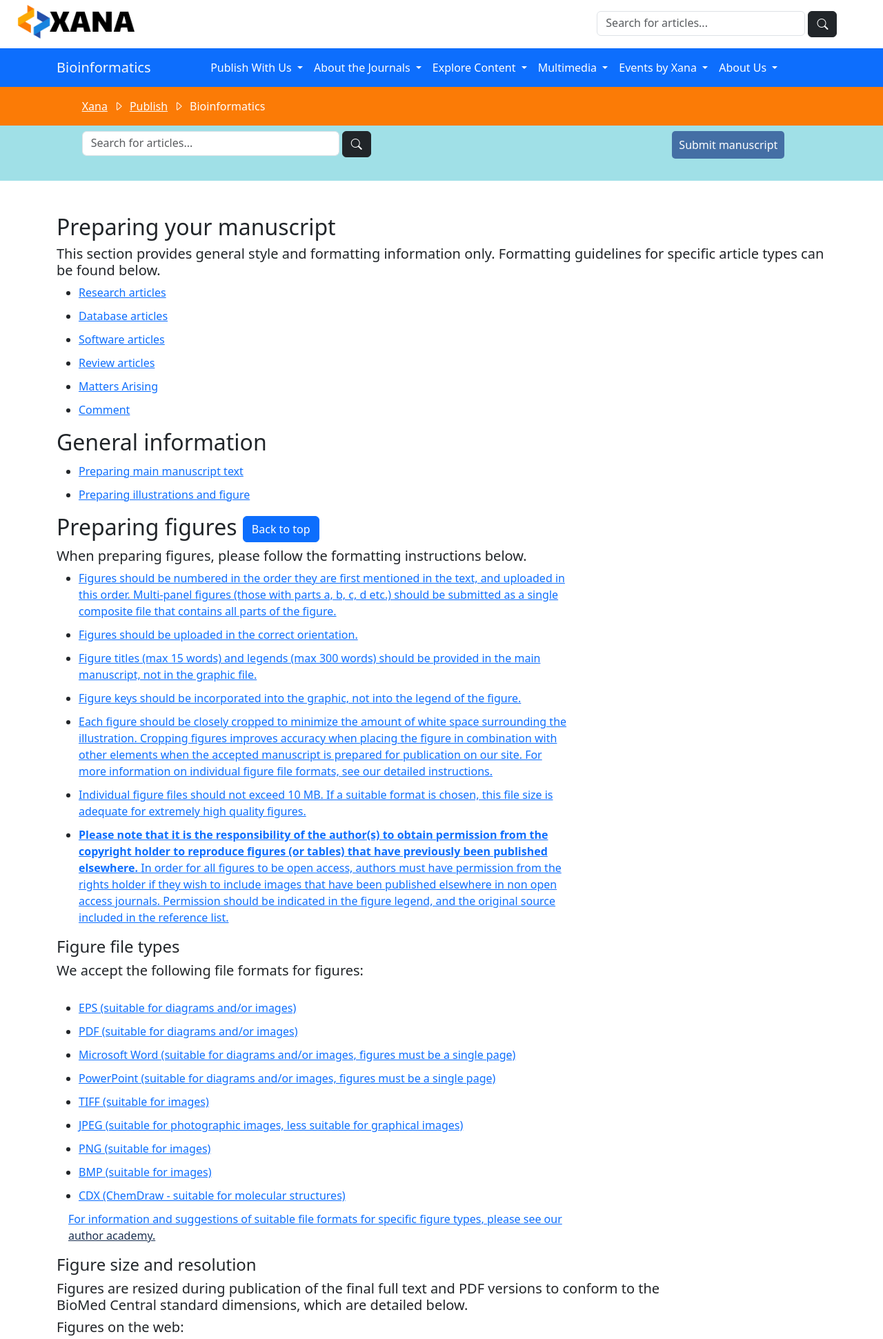
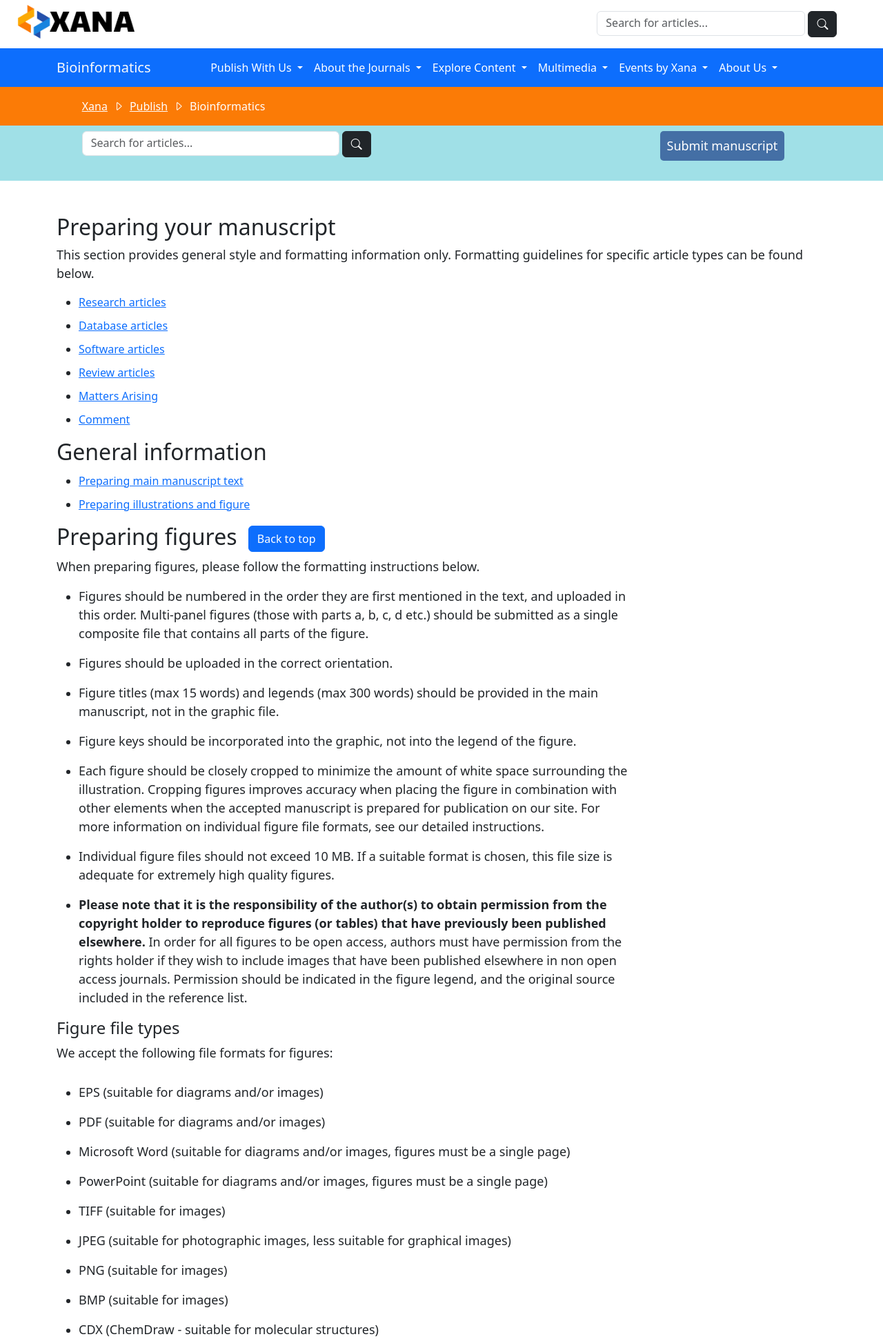
Before and after one commit to DivyanshuRawalLab/xana_main, a PHP site: page /for_author.php in a window 1280 px wide. Shown: the top 1941 px of the page at 69% size. Run offline with PHP 8.4, Linux system fonts and the light colour scheme; some libraries are stand-ins or nearby versions.

Commit message:
Modify Ui

```diff
--- a/assets/css/for_author.css
+++ b/assets/css/for_author.css
@@ -1,3 +1,4 @@
+
 #contain1{
     height: 80px;
     width: 1527px;
--- a/for_author.php
+++ b/for_author.php
@@ -7,6 +7,12 @@
 	<link rel="stylesheet" href="assets/css/styles.css">
     <link rel="stylesheet" href="https://maxcdn.bootstrapcdn.com/font-awesome/4.4.0/css/font-awesome.min.css">
     <title>For authors</title>
+	<style>
+		p {
+  font-size: large;
+}
+
+	</style>
 </head>
 <body>
 
@@ -15,7 +21,7 @@
         <div class="child1">
 		<div class="child2">
 			<h2 class="heading1">Preparing your manuscript</h2>
-			<h5 class="head1">This section provides general style and formatting information only. Formatting guidelines for specific article types can be found below. </h5>
+			<p class="head1">This section provides general style and formatting information only. Formatting guidelines for specific article types can be found below. </p>
 			<nav class="navbar5">
 				<div>
 				  <ul>
@@ -39,56 +45,58 @@
 				  </ul>
 				</div>
 			  </nav>
-			  <h2 class="heading3" id="Figure">Preparing figures  <a href="for_author.php" class="btn btn-primary rounded">Back to top</a></h2>
+			  <h2 class="heading3" id="Figure">Preparing figures  <a href="for_author.php" class="btn btn-primary rounded ms-2">Back to top</a></h2>
 			  <div class="line2"></div>
-			  <h5 class="head2">When preparing figures, please follow the formatting instructions below.</h5>
+			  <p class="head2">When preparing figures, please follow the formatting instructions below.</p>
 			<nav class="navbar7">
 				<div>
 				  <ul>
-				  <li><a href="#">Figures should be numbered in the order they are first mentioned in the text, and uploaded in<br> this order. Multi-panel figures (those with parts a, b, c, d etc.) should be submitted as a single<br> composite file that contains all parts of the figure.</a></li>
-				  <li style="margin-top: 10px;"><a href="#">Figures should be uploaded in the correct orientation.</a></li>
-				  <li style="margin-top: 10px;"><a href="#">Figure titles (max 15 words) and legends (max 300 words) should be provided in the main<br> manuscript, not in the graphic file.</a></li>
-				  <li style="margin-top: 10px;"><a href="#">Figure keys should be incorporated into the graphic, not into the legend of the figure.</a></li>
-				  <li style="margin-top: 10px;"><a href="#">Each figure should be closely cropped to minimize the amount of white space surrounding the<br> illustration. Cropping figures improves accuracy when placing the figure in combination with<br> other elements when the accepted manuscript is prepared for publication on our site. For<br> more information on individual figure file formats, see our detailed instructions.</a></li>
-				  <li style="margin-top: 10px;"><a href="#">Individual figure files should not exceed 10 MB. If a suitable format is chosen, this file size is <br>adequate for extremely high quality figures.</a></li>
-				  <li style="margin-top: 10px;"><a href="#"><span style="font-weight: bold;">Please note that it is the responsibility of the author(s) to obtain permission from the<br> copyright holder to reproduce figures (or tables) that have previously been published<br> elsewhere. </span> In order for all figures to be open access, authors must have permission from the<br> rights holder if they wish to include images that have been published elsewhere in non open<br> access journals. Permission should be indicated in the figure legend, and the original source<br> included in the reference list.</a></li>
+				  <li><p>Figures should be numbered in the order they are first mentioned in the text, and uploaded in<br> this order. Multi-panel figures (those with parts a, b, c, d etc.) should be submitted as a single<br> composite file that contains all parts of the figure.</p></li>
+				  <li style="margin-top: 10px;"><p>Figures should be uploaded in the correct orientation.</p></li>
+				  <li style="margin-top: 10px;"><p>Figure titles (max 15 words) and legends (max 300 words) should be provided in the main<br> manuscript, not in the graphic file.</></li>
+				  <li style="margin-top: 10px;"><p>Figure keys should be incorporated into the graphic, not into the legend of the figure.</a></li>
+				  <li style="margin-top: 10px;"><p>Each figure should be closely cropped to minimize the amount of white space surrounding the<br> illustration. Cropping figures improves accuracy when placing the figure in combination with<br> other elements when the accepted manuscript is prepared for publication on our site. For<br> more information on individual figure file formats, see our detailed instructions.</p></li>
+				  <li style="margin-top: 10px;"><p>Individual figure files should not exceed 10 MB. If a suitable format is chosen, this file size is <br>adequate for extremely high quality figures.</p></li>
+				  <li style="margin-top: 10px;"><p><span style="font-weight: bold;">Please note that it is the responsibility of the author(s) to obtain permission from the<br> copyright holder to reproduce figures (or tables) that have previously been published<br> elsewhere. </span> In order for all figures to be open access, authors must have permission from the<br> rights holder if they wish to include images that have been published elsewhere in non open<br> access journals. Permission should be indicated in the figure legend, and the original source<br> included in the reference list.</p></li>
 				  </ul>
 				</div>
 			  </nav>
 			  <div class="scrollbar-container">
 				<div class="scrollbar-content">
 					<h4 class="heading4">Figure file types</h4>
-					<h5 class="head3">We accept the following file formats for figures:</h5>
+					<p class="head3">We accept the following file formats for figures:</p>
 					<nav class="navbar8">
 						<div>
 						  <ul>
-						  <li style="margin-top: 30px;"><a href="#">EPS (suitable for diagrams and/or images)</a></li>
-						  <li style="margin-top: 10px;"><a href="#">PDF (suitable for diagrams and/or images)</a></li>
-						  <li style="margin-top: 10px;"><a href="#">Microsoft Word (suitable for diagrams and/or images, figures must be a single page)</a></li>
-						  <li style="margin-top: 10px;"><a href="#">PowerPoint (suitable for diagrams and/or images, figures must be a single page)</a></li>
-						  <li style="margin-top: 10px;"><a href="#">TIFF (suitable for images)</a></li>
-						  <li style="margin-top: 10px;"><a href="#">JPEG (suitable for photographic images, less suitable for graphical images)</a></li>
-						  <li style="margin-top: 10px;"><a href="#">PNG (suitable for images)</a></li>
-						  <li style="margin-top: 10px;"><a href="#">BMP (suitable for images)</a></li>
-						  <li style="margin-top: 10px;"><a href="#">CDX (ChemDraw - suitable for molecular structures)</a></li>
-						  <li style="margin-top: 10px;list-style: none; margin-left: -15px;"><a href="#">For information and suggestions of suitable file formats for specific figure types, please see our</a></li>
-						  <a href="#" style="text-decoration: underline;color: #1b3051; margin-left: -15px;">author academy.</a>
+						  <li style="margin-top: 30px;"><p>EPS (suitable for diagrams and/or images)</a></li>
+						  <li style="margin-top: 10px;"><p>PDF (suitable for diagrams and/or images)</a></li>
+						  <li style="margin-top: 10px;"><p>Microsoft Word (suitable for diagrams and/or images, figures must be a single page)</p></li>
+						  <li style="margin-top: 10px;"><p>PowerPoint (suitable for diagrams and/or images, figures must be a single page)</p></li>
+						  <li style="margin-top: 10px;"><p>TIFF (suitable for images)</p></li>
+						  <li style="margin-top: 10px;"><p>JPEG (suitable for photographic images, less suitable for graphical images)</p></li>
+						  <li style="margin-top: 10px;"><p>PNG (suitable for images)</p></li>
+						  <li style="margin-top: 10px;"><p>BMP (suitable for images)</p></li>
+						  <li style="margin-top: 10px;"><p>CDX (ChemDraw - suitable for molecular structures)</p></li>
+						  <li style="margin-top: 10px;list-style: none; margin-left: -15px;"><p>For information and suggestions of suitable file formats for specific figure types, please see our
+						  <a href="#" style="text-decoration: underline;color: #1b3051; "> author academy.</a>
+						  </p></li>
+
 						  </ul>
 						</div>
 					  </nav>
 					  <h4 class="heading4">Figure size and resolution</h4>
-					<h5 class="head3">Figures are resized during publication of the final full text and PDF versions to conform to the<br> BioMed Central standard dimensions, which are detailed below.</h5>
-					<h5 class="head3">Figures on the web:</h5>
+					<p class="head3">Figures are resized during publication of the final full text and PDF versions to conform to the<br> BioMed Central standard dimensions, which are detailed below.</p>
+					<p class="head3">Figures on the web:</p>
 					<nav class="navbar8">
 						<div>
 						  <ul>
-						  <li style="margin-top: 30px;"><a href="#">width of 600 pixels (standard), 1200 pixels (high resolution).</a></li>
-						  <li style="margin-top: 30px; list-style: none;"><a href="#">Figures in the final PDF version:</a></li>
-						  <li style="margin-top: 30px;"><a href="#">width of 85 mm for half page width figure</a></li>
-						  <li style="margin-top: 10px;"><a href="#">width of 170 mm for full page width figure</a></li>
-						  <li style="margin-top: 10px;"><a href="#">maximum height of 225 mm for figure and legend</a></li>
-						  <li style="margin-top: 10px;"><a href="#">image resolution of approximately 300 dpi (dots per inch) at the final size</a></li>
-						  <li style="margin-top: 50px;list-style: none; margin-left: -15px;"><a href="#">Figures should be designed such that all information, including text, is legible at these <br> dimensions. All lines should be wider than 0.25 pt when constrained to standard figure widths. <br> All fonts must be embedded.</a></li>
+						  <li style="margin-top: 30px;"><p>width of 600 pixels (standard), 1200 pixels (high resolution).</p></li>
+						  <li style="margin-top: 10px; "><p>Figures in the final PDF version:</p></li>
+						  <li style="margin-top: 10px;"><p>width of 85 mm for half page width figure</p></li>
+						  <li style="margin-top: 10px;"><p>width of 170 mm for full page width figure</p></li>
+						  <li style="margin-top: 10px;"><p>maximum height of 225 mm for figure and legend</p></li>
+						  <li style="margin-top: 10px;"><p>image resolution of approximately 300 dpi (dots per inch) at the final size</p></li>
+						  <li style="margin-top: 50px;list-style: none; margin-left: -15px;"><p>Figures should be designed such that all information, including text, is legible at these <br> dimensions. All lines should be wider than 0.25 pt when constrained to standard figure widths. <br> All fonts must be embedded.</p></li>
 						  </ul>
 						</div>
 					  </nav>
@@ -96,77 +104,75 @@
 					  <nav class="navbar8">
 						  <div>
 							<ul>
-							<li style="margin-top: 30px;"><a href="#">Vector figures should if possible be submitted as PDF files, which are usually more compact <br> than EPS files.</a></li>
-							<li style="margin-top: 10px;"><a href="#">TIFF files should be saved with LZW compression, which is lossless (decreases file size without <br> decreasing quality) in order to minimize upload time.</a></li>
-							<li style="margin-top: 10px;"><a href="#">JPEG files should be saved at maximum quality.</a></li>
-							<li style="margin-top: 10px;"><a href="#">width of 170 mm for full page width figure</a></li>
-							<li style="margin-top: 10px;"><a href="#">Conversion of images between file types (especially lossy formats such as JPEG) should be kept to a minimum to avoid degradation of quality.</a></li>
-							<li style="margin-top: 50px;list-style: none; margin-left: -15px;"><a href="#">If you have any questions or are experiencing a problem with figures, please contact the <br>customer service team</a></li>
+							<li style="margin-top: 30px;"><p>Vector figures should if possible be submitted as PDF files, which are usually more compact <br> than EPS files.</p></li>
+							<li style="margin-top: 10px;"><p>TIFF files should be saved with LZW compression, which is lossless (decreases file size without <br> decreasing quality) in order to minimize upload time.</p></li>
+							<li style="margin-top: 10px;"><p>JPEG files should be saved at maximum quality.</p></li>
+							<li style="margin-top: 10px;"><p>width of 170 mm for full page width figure</p></li>
+							<li style="margin-top: 10px;"><p>Conversion of images between file types (especially lossy formats such as JPEG) should be kept to a minimum to avoid degradation of quality.</p></li>
+							<li style="margin-top: 50px;list-style: none; margin-left: -15px;"><p>If you have any questions or are experiencing a problem with figures, please contact the <br>customer service team</p></li>
 							</ul>
 						  </div>
 						</nav>
-						<h2 class="heading5" id="Text">Preparing main manuscript text<button id="back-to-top1" title="Back-to-Top">Back to top</button></h2>
+						<h2 class="heading5" id="Text">Preparing main manuscript text<a href="for_author.php" class="btn btn-primary rounded ms-2">Back to top</a></h2>
 						<div class="line4"></div>
-						<h5 class="head4">Quick points:</h5>
+						<p class="head4">Quick points:</p>
 					  <nav class="navbar9">
 						  <div>
 							<ul>
-							<li style="margin-top: 30px;"><a href="#">Use double line spacing</a></li>
-							<li style="margin-top: 10px;"><a href="#">Include line and page numbering</a></li>
-							<li style="margin-top: 10px;"><a href="#">Use SI units: Please ensure that all special characters used are embedded in the text, otherwise<br> they will be lost during conversion to PDF</a></li>
-							<li style="margin-top: 10px;"><a href="#">Do not use page breaks in your manuscript</a></li>
+							<li style="margin-top: 30px;"><p>Use double line spacing</p></li>
+							<li style="margin-top: 10px;"><p>Include line and page numbering</p></li>
+							<li style="margin-top: 10px;"><p>Use SI units: Please ensure that all special characters used are embedded in the text, otherwise<br> they will be lost during conversion to PDF</p></li>
+							<li style="margin-top: 10px;"><p>Do not use page breaks in your manuscript</p></li>
 							</ul>
 						  </div>
 						</nav>
 						<h4 class="heading4">File formats</h4>
-						<h5 class="head3">The following word processor file formats are acceptable for the main manuscript document:</h5>
+						<p class="head3">The following word processor file formats are acceptable for the main manuscript document:</p>
 						<nav class="navbar8">
 							<div>
 							  <ul>
-							  <li style="margin-top: 30px;"><a href="#">Microsoft word (DOC, DOCX)</a></li>
-							  <li style="margin-top: 10px;"><a href="#">Rich text format (RTF)</a></li>
-							  <li style="margin-top: 10px;"><a href="#">TeX/LaTeX </a></li>
-							  <li style="margin-top: 10px;list-style: none; margin-left: -15px;"><a href="#"><span style="font-weight: bold;">Please note:</span>editable files are required for processing in production. If your manuscript contains<br> any non-editable files (such as PDFs) you will be required to re-submit an editable file when you<br> submit your revised manuscript, or after editorial acceptance in case no revision is necessary.</a></li>
+							  <li style="margin-top: 30px;"><p>Microsoft word (DOC, DOCX)</p></li>
+							  <li style="margin-top: 10px;"><p>Rich text format (RTF)</p></li>
+							  <li style="margin-top: 10px;"><p>TeX/LaTeX </p></li>
+							  <li style="margin-top: 50px;list-style: none; margin-left: -15px;"><p><span style="font-weight: bold;">Please note:</span>editable files are required for processing in production. If your manuscript contains<br> any non-editable files (such as PDFs) you will be required to re-submit an editable file when you<br> submit your revised manuscript, or after editorial acceptance in case no revision is necessary.</p></li>
 							  </ul>
 							</div>
 						  </nav>
 						  <h4 class="heading4">Additional information for TeX/LaTeX users</h4>
-						<h5 class="head3">You are encouraged to use the <span style="color: #1b3051; text-decoration: underline;">Xana template</span> when preparing a submission. A<br> PDF of your manuscript files will be compiled during submission using pdfLaTeX and TexLive<br> 2021.</h5>
-						<nav class="navbar8">
+						<p class="head3">You are encouraged to use the <span style="color: #1b3051; text-decoration: underline;">Xana template</span> when preparing a submission. A<br> PDF of your manuscript files will be compiled during submission using pdfLaTeX and TexLive<br> 2021.</p>
 							<div>
-							  <ul>
-							  <li style="margin-top: 20px;list-style: none; margin-left: -20px;"><a href="#">All relevant editable source files must be uploaded during the submission process. Failing to <br>submit these source files will cause unnecessary delays in the production process.</a></li>
-							  </ul>
+
+							  <p class="head3" style="font-size:19px;">All relevant editable source files must be uploaded during the submission process. Failing to <br>submit these source files will cause unnecessary delays in the production process.</p>
+
 							</div>
-						  </nav>
 						  <h4 class="heading4">Style and language</h4>
 						  <h4 class="heading4"><em>Improving your written English </em></h4>
-						  <h5 class="head3">Presenting your work in well-written English gives it its best chance for editors and reviewers to understand it and evaluate it fairly.</h5>
+						  <p class="head3">Presenting your work in well-written English gives it its best chance for editors and reviewers to understand it and evaluate it fairly.</p>
 						  <nav class="navbar8">
 							  <div>
 								<ul>
-								<li style="margin-top: 20px;list-style: none; margin-left: -20px;"><a href="#">We have some editing services that can help you to get your writing ready for submission. </a></li>
+								<li style="margin-top: 20px;list-style: none; margin-left: -20px;"><p>We have some editing services that can help you to get your writing ready for submission. </p></li>
 								</ul>
 							  </div>
 							</nav>
 							<h4 class="heading4"><em>Language quality checker </em></h4>
-							<h5 class="head3">You can upload your manuscript and get a free language check from our partner AJE. The software uses AI to make suggestions that can improve writing quality. Trained on 300,000+ research manuscripts from more than 400+ areas of study and over 2000 field-specific topics the tool will deliver fast, highly accurate English language improvements. Your paper will be digitally edited and returned to you within approximately 10 minutes. </h5>
+							<p class="head3">You can upload your manuscript and get a free language check from our partner AJE. The software uses AI to make suggestions that can improve writing quality. Trained on 300,000+ research manuscripts from more than 400+ areas of study and over 2000 field-specific topics the tool will deliver fast, highly accurate English language improvements. Your paper will be digitally edited and returned to you within approximately 10 minutes. </p>
 							<ul>
 								<li style="margin-top: 20px;list-style: none; margin-left: -40px;"><a style="color: #1b3051;font-size: 18px; font-family: Arial, Helvetica, sans-serif;font-weight: bold;"href="#">Try the tool for free now</a></li>
 								</ul>
 							</nav>
 							<h4 class="heading4"><em>Language and manuscript preparation services </em></h4>
-							<h5 class="head3">Let one of our experts assist you with getting your manuscript and language into shape - our services cover:</h5>
+							<p class="head3">Let one of our experts assist you with getting your manuscript and language into shape - our services cover:</p>
 							<nav class="navbar8">
 								<div>
 								  <ul>
-								  <li style="margin-top: 30px;"><a href="#">English language improvement </a></li>
-								  <li style="margin-top: 10px;"><a href="#">scientific in-depth editing and strategic advice </a></li>
-								  <li style="margin-top: 10px;"><a href="#">figure and tables formatting  </a></li>
-								  <li style="margin-top: 10px;"><a href="#">manuscript formatting to match your target journal</a></li>
-								  <li style="margin-top: 10px;"><a href="#">specialist academic translation to English from Spanish, Portuguese, Japanese, or simplified Chinese</a></li>
+								  <li style="margin-top: 30px;"><p>English language improvement </p></li>
+								  <li style="margin-top: 10px;"><p>scientific in-depth editing and strategic advice </p></li>
+								  <li style="margin-top: 10px;"><p>figure and tables formatting  </a></li>
+								  <li style="margin-top: 10px;"><p>manuscript formatting to match your target journal</a></li>
+								  <li style="margin-top: 10px;"><p>specialist academic translation to English from Spanish, Portuguese, Japanese, or simplified Chinese</p></li>
 								   <li style="margin-top: 20px;list-style: none; margin-left: -20px;"><a style="color: #1b3051;font-size: 18px; font-family: Arial, Helvetica, sans-serif;font-weight: bold; text-decoration: underline;"href="#">Get started and save 15%</a></li>
-								   <li style="margin-top: 30px;list-style: none; margin-left: -15px;"><a href="#">Please note that using these tools, or any other service, is not a requirement for publication, nor does it imply or guarantee that editors will accept the article, or even select it for peer review.</a></li>
+								   <li style="margin-top: 30px;list-style: none; margin-left: -15px;"><p>Please note that using these tools, or any other service, is not a requirement for publication, nor does it imply or guarantee that editors will accept the article, or even select it for peer review.</p></li>
 								</ul>
 								</div>
 							  </nav>
@@ -179,13 +185,13 @@
 				<div>
 				  <ul>
 				  <li style="margin-top: 20px;"><a href="editorial.html">Editorial board</a></li>
-				  <li style="margin-top: 20px;"><a href="For authors.html">For authors</a></li>
-				  <li style="margin-top: 20px;"><a href="for editorial board member.html">For editorial board member</a></li>
-				  <li style="margin-top: 20px;"><a href="For reviewers.html">For reviewers</a></li>
+				  <li style="margin-top: 10px;"><a href="For authors.html">For authors</a></li>
+				  <li style="margin-top: 10px;"><a href="for editorial board member.html">For editorial board member</a></li>
+				  <li style="margin-top: 10px;"><a href="For reviewers.html">For reviewers</a></li>
 				  <div class="line5"></div>
-				  <li style="margin-top: 20px;"><a style="color: #1b3051;" href="author service.html">Manuscript editing services</a></li>
+				  <li style="margin-top: 10px;"><a href="author service.html">Manuscript editing services</a></li>
 				  <div class="line5"></div>
-				  <li style="margin-top: 20px;"><a style="color: #1b3051;" href="contact us.html">Contact Us</a></li>
+				  <li style="margin-top: 10px;"><a href="contact us.html">Contact Us</a></li>
 				  <div class="line5"></div>
 				  </ul>
 				</div>
```
Also changed, not shown: other parts of for_author.php (+16 -16 lines), article_by_subject.php (+6 -6 lines), assets/css/careers.css (+17 -6 lines), author_service.php (+26 -31 lines), careers.php (+21 -10 lines), for_edirtorial_board.php (+6 -6 lines), open_research.php (+6 -8 lines), research_data.php (+25 -13 lines), assets/css/artical_by_subject.css, assets/css/author.css, assets/img/subjects-hero.jpg (added).
